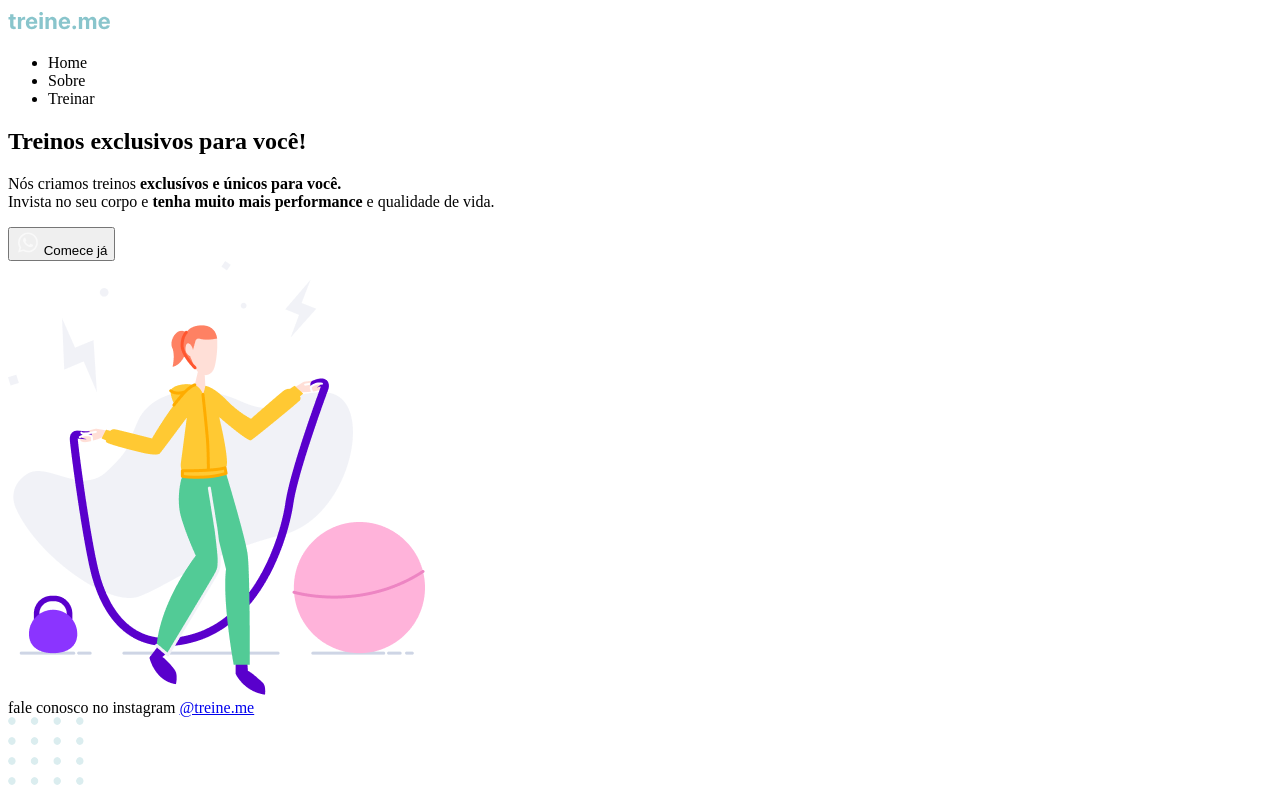
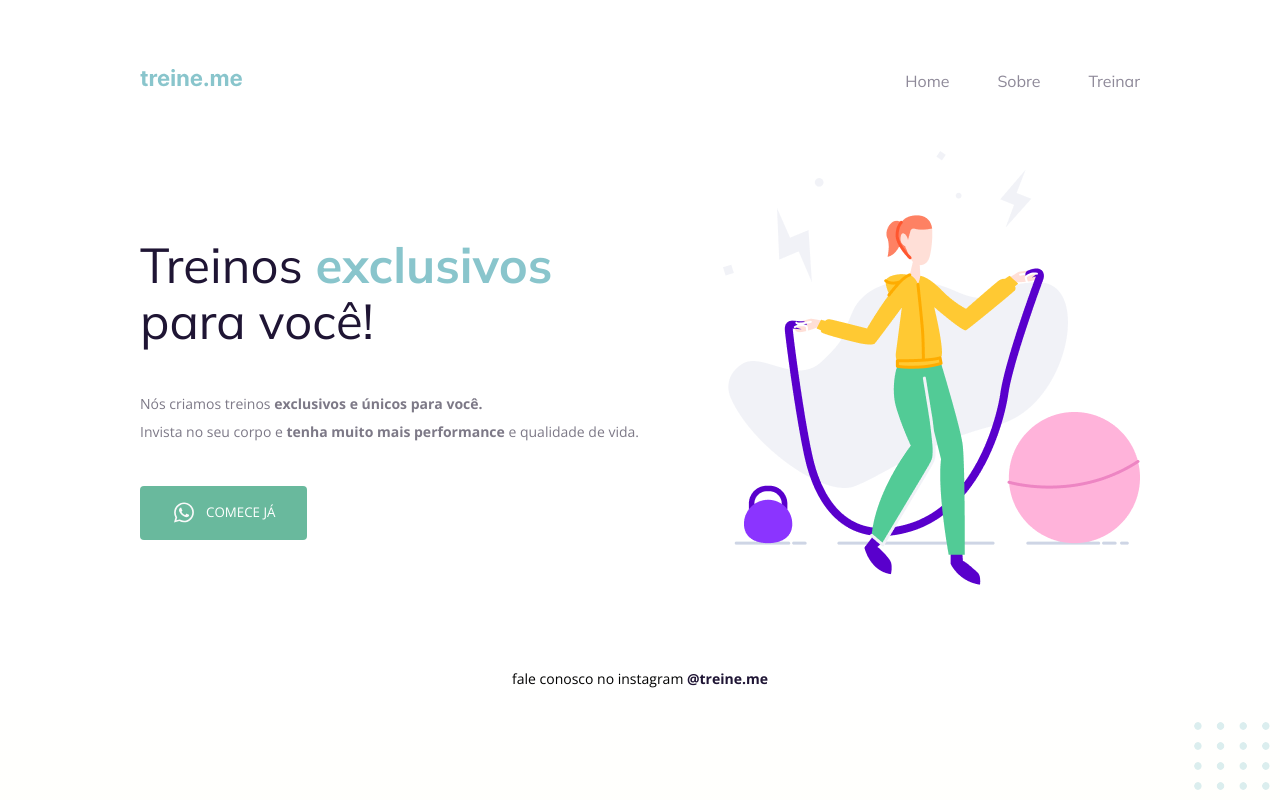
Before and after one commit to luccasmesquita/rocketseat-projetos1-explore, a plain HTML site: page projeto-treinos/index.html in a window 1280 px wide. Drawn offline with nearby package versions, Linux system fonts and the light colour scheme.

Commit message:
finalizacao do segundo projeto

```diff
--- a/projeto-treinos/index.html
+++ b/projeto-treinos/index.html
@@ -1,25 +1,32 @@
 <!DOCTYPE html>
 <html lang="en">
 <head>
+    <link rel="preconnect" href="https://fonts.googleapis.com">
+    <link rel="preconnect" href="https://fonts.gstatic.com" crossorigin>
+
     <meta charset="UTF-8">
     <meta name="viewport" content="width=device-width, initial-scale=1.0">
     <title>Treine me</title>
+
+    <link href="https://fonts.googleapis.com/css2?family=Mulish:wght@400;700&family=Open+Sans:wght@400;700&display=swap" rel="stylesheet">
+    <link rel="stylesheet" href="style.css">
 </head>
 <body>
     <div class="page">
-        <header>
+        <nav>
+            <a id="logo" href="#">
                 <img src="images/logo.svg" alt="Treine.me">
-            <nav>
+            </a>
                 <ul>
-                    <li>Home</li>
-                    <li>Sobre</li>
-                    <li>Treinar</li>
+                    <li><a href="#">Home</a></li>
+                    <li><a href="#">Sobre</a></li>
+                    <li><a href="#">Treinar</a></li>
                 </ul>
             </nav>
-        </header>
-        <section class="text">
-            <h1>Treinos exclusivos para você!</h1>
-            <p>Nós criamos treinos <strong>exclusívos e únicos para você.</strong> <br />
+        <main>
+            <section>
+                <h1>Treinos <span>exclusivos</span> para você!</h1>
+                <p>Nós criamos treinos <strong>exclusivos e únicos para você.</strong> <br />
                     Invista no seu corpo e <strong>tenha muito mais performance</strong> e qualidade de vida.
                 </p>
                 <button>
@@ -28,13 +35,12 @@
                 </button>
             </section>
             <img src="images/img.png" alt="Desenho de uma mulher pulando corda em uma academia">
-        <main>
 
         </main>
         <footer>
             fale conosco no instagram <a href="https://instagram.com/treineme" target="_blank">@treine.me</a>
         </footer>
     </div>
-    <img src="images/balls.svg" alt="bolinhas verdes no canto direito da pagina">
+    <img id="balls" src="images/balls.svg" alt="bolinhas verdes no canto direito da pagina">
 </body>
 </html>
--- /dev/null
+++ b/projeto-treinos/style.css
@@ -0,0 +1,96 @@
+body {
+    margin: 0;
+    padding: 0;
+    font-family: 'Open Sans', sans-serif;
+    background: linear-gradient(180deg, rgba(277, 255, 248, 0) 82.08%, rgba(277, 255, 248, 0.38) 100%);
+    height: 100vh;
+}
+.page {
+    width: 1000px;
+    margin: 0 auto;
+    padding-top: 65px;
+}
+nav {
+    display: flex;
+    justify-content: space-between;
+    align-items: center;
+    margin-bottom: 55px;
+}
+ul {
+    list-style: none;
+    display: flex;
+    gap: 48px;
+    margin: 0;
+    padding: 0;
+    font-family: 'Mulish', sans-serif;
+}
+a {
+    text-decoration: none;
+    color: #1f1534;
+}
+ul li a {
+    opacity: 0.5;
+}
+ul li a:hover {
+    font-weight: bold;
+    opacity: 1;
+}
+main {
+    display: flex;
+    align-items: center;
+    justify-content: space-between;
+
+}
+h1 {
+    font-family: 'Mulish', sans-serif;
+    font-size: 49px;
+    line-height: 56px;
+    color: #1f1534;
+    font-weight: normal;
+    width: 490px;
+}
+h1 span {
+    color: #89C5CC;
+    font-weight: bold;
+}
+section p {
+    font-size: 14px;
+    line-height: 28px;
+    color: #7D7987;
+    margin: 40px 0;
+}
+button {
+    text-transform: uppercase;
+    font-family: 'Open Sans', sans-serif;
+    color: white;
+
+    background: #69B99D;
+    border: none;
+    padding: 14px 32px 15px;
+
+    display: flex;
+    align-items: center;
+    justify-content: center;
+    gap: 10px;
+
+    border-radius: 4px;
+    cursor: pointer;
+}
+button:hover {
+    background: #4ea788;
+}
+
+footer {
+    font-size: 14px;
+    line-height: 28px;
+    text-align: center;
+    margin-top: 80px;
+}
+footer a {
+    font-weight: bold;
+}
+#balls {
+    position: fixed;
+    bottom: 0;
+    right: 0;
+}
```
Lines whose indentation alone changed are shown as unchanged.
